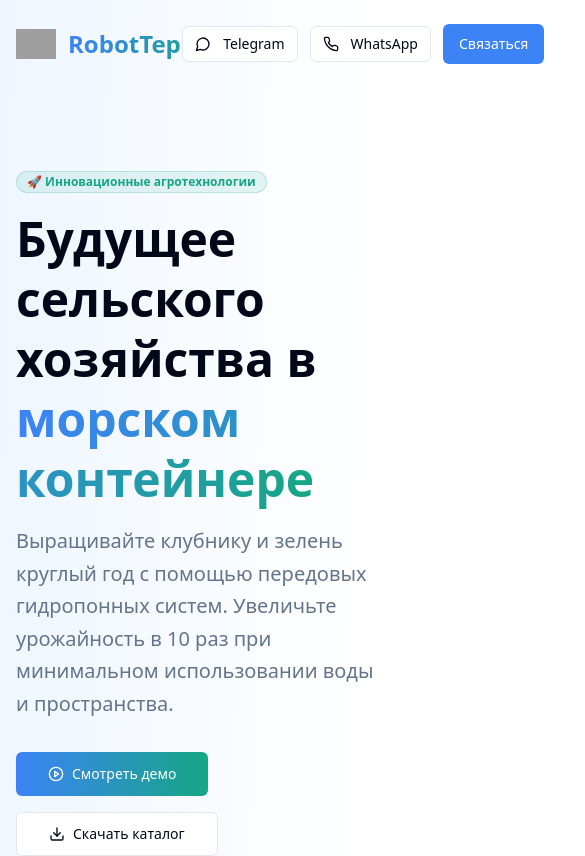
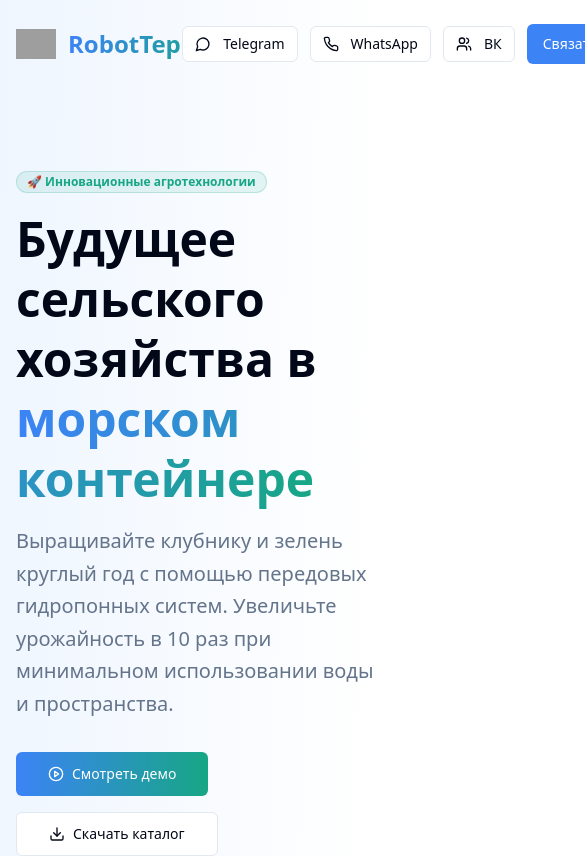
Before and after one commit to pr-poehali-dev/container-greenhouse-project, a React (Vite) app: page / in a window 390 px wide. Shown: the top 856 px of the page, 585 px wide, since content can reach past the window. Built offline with nearby package versions, Linux system fonts and the light colour scheme; grey boxes are pictures that could not be loaded.

Commit message:
Добавить ссылку на VK-сообщество

```diff
--- a/src/pages/Index.tsx
+++ b/src/pages/Index.tsx
@@ -49,6 +49,10 @@ export default function Index() {
               <Icon name="Phone" size={16} />
               WhatsApp
             </a>
+            <a href="https://vk.com/club232166099" target="_blank" rel="noopener noreferrer" className="text-muted-foreground hover:text-primary transition-colors flex items-center gap-1">
+              <Icon name="Users" size={16} />
+              ВКонтакте
+            </a>
           </div>
           <div className="flex items-center gap-3">
             <a href="https://t.me/RobotTeplica" target="_blank" rel="noopener noreferrer" className="md:hidden">
@@ -61,6 +65,12 @@ export default function Index() {
               <Button variant="outline" size="sm">
                 <Icon name="Phone" size={16} className="mr-1" />
                 WhatsApp
+              </Button>
+            </a>
+            <a href="https://vk.com/club232166099" target="_blank" rel="noopener noreferrer" className="md:hidden">
+              <Button variant="outline" size="sm">
+                <Icon name="Users" size={16} className="mr-1" />
+                ВК
               </Button>
             </a>
             <Button>Связаться</Button>
```
